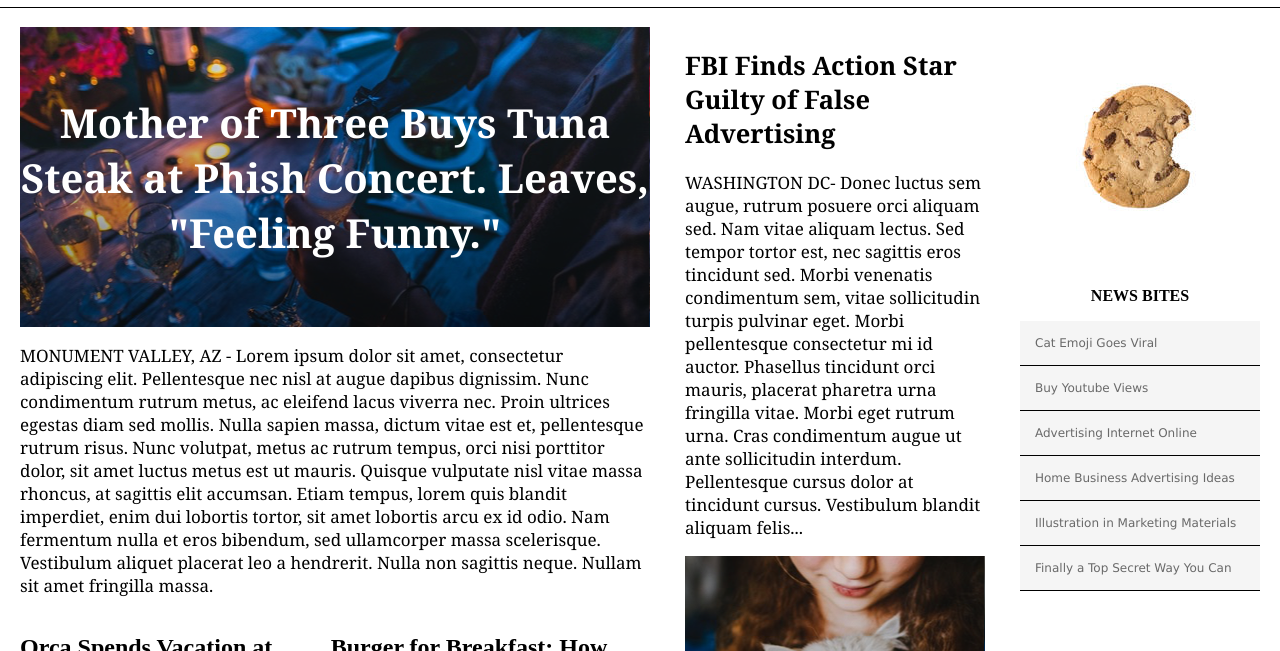
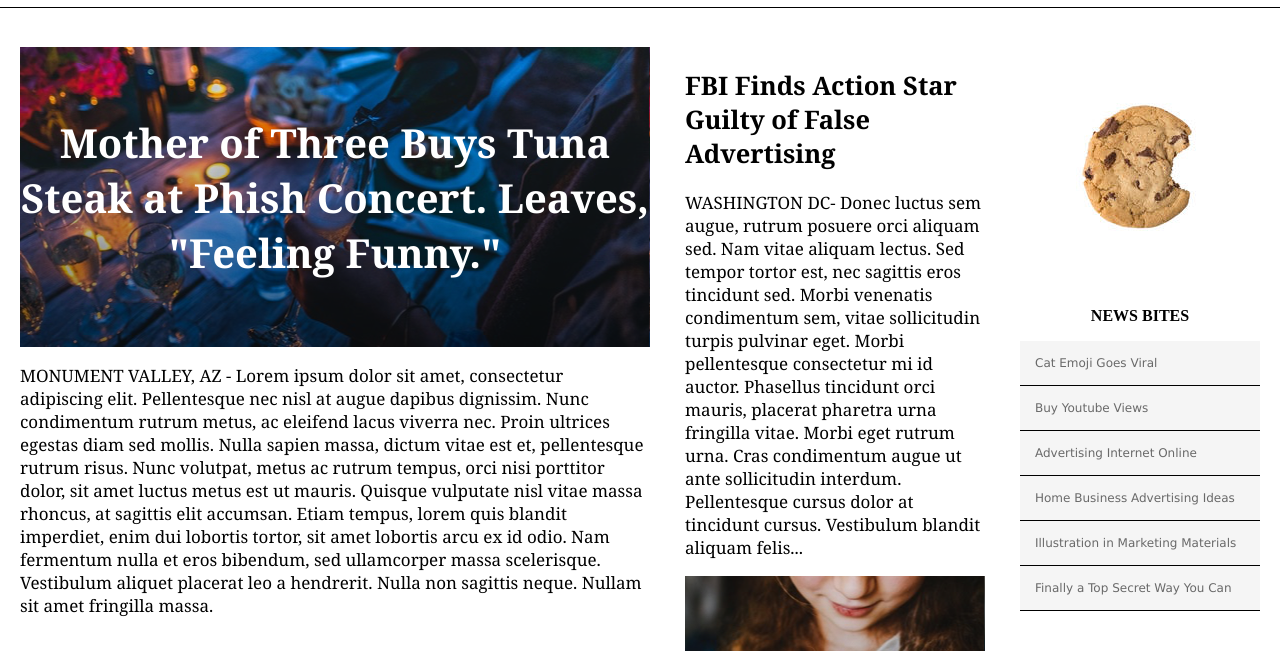
Before and after one commit to aleroy91/my_times, a plain HTML site: page index.html in a window 1280 px wide. Shown: the part 73-724 px from the top of the page. Drawn offline with Linux system fonts and the light colour scheme.

Commit message:
Commit what I am hopeful is the final edit.

```diff
--- a/resources/CSS/style.css
+++ b/resources/CSS/style.css
@@ -40,7 +40,7 @@ body {
 
 .container2 {
   display: flex;
-  padding: 100px 0 0 0;
+  padding: 120px 0 0 0;
   justify-content: center;
 }
 
```
